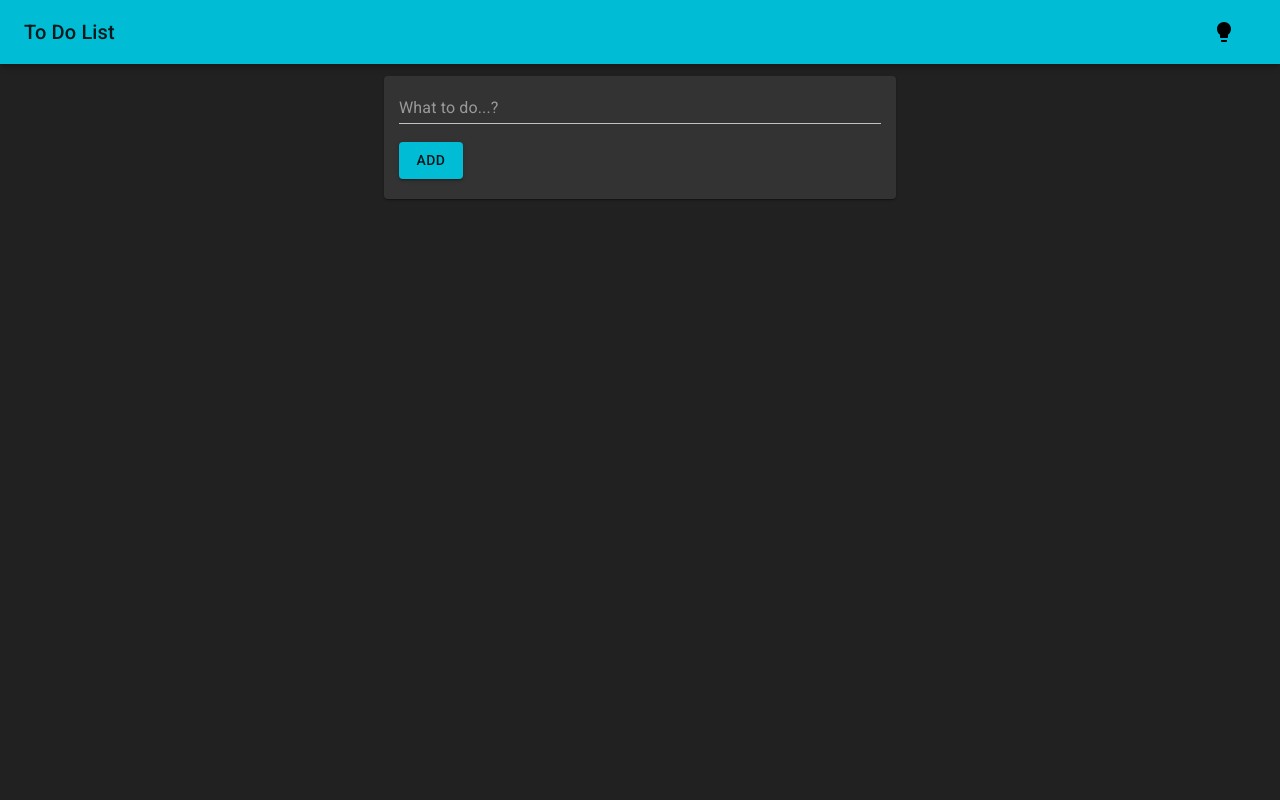
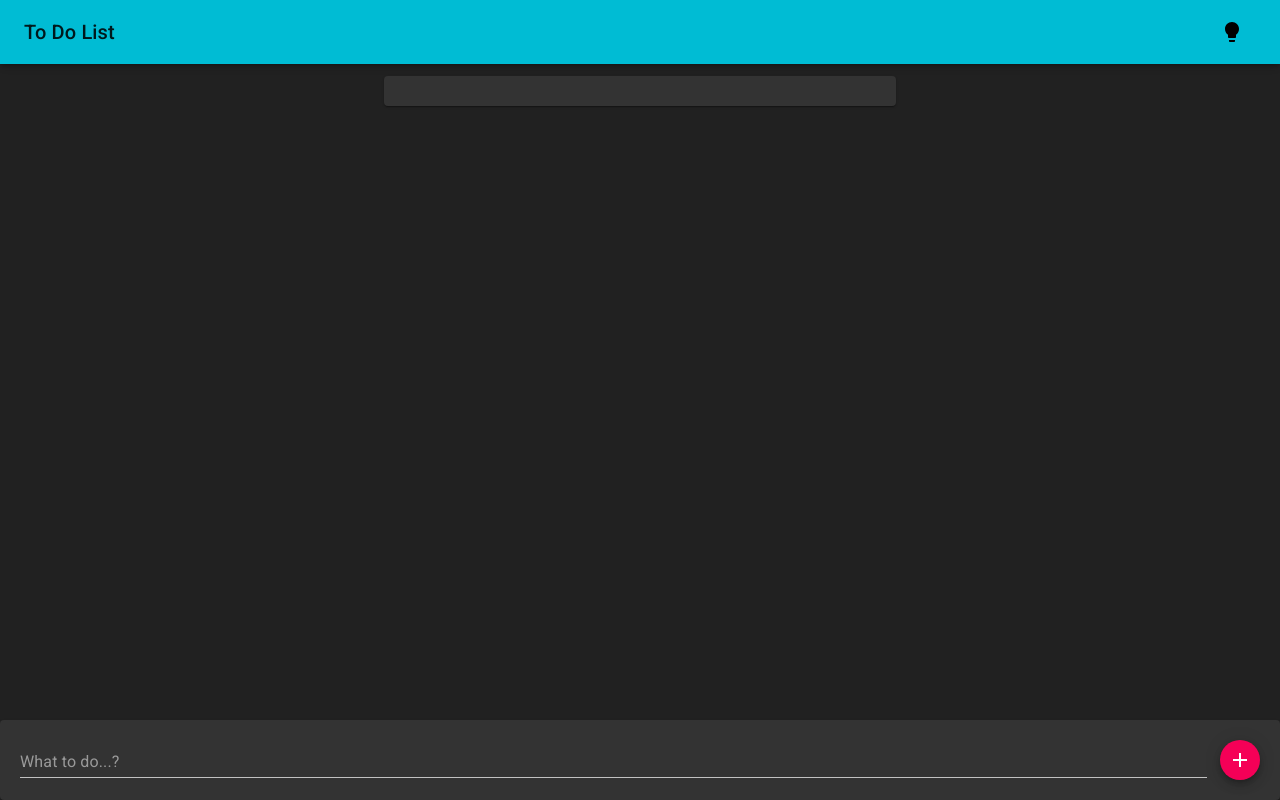
Before and after one commit to 4nubhav/Todo, a React (Create React App) app: page / in a window 1280 px wide. Built offline with nearby package versions, Linux system fonts and the light colour scheme.

Commit message:
Moved TextField to bottom

```diff
--- /dev/null
+++ b/src/components/AddTodo.js
@@ -0,0 +1,42 @@
+import React, {useState} from "react";
+import './css/AddTodo.css'
+import TextField from "@material-ui/core/TextField";
+import Fab from "@material-ui/core/Fab";
+import AddIcon from '@material-ui/icons/Add';
+import Paper from "@material-ui/core/Paper";
+
+function AddTodo(props) {
+    const [newTask, setNewTask] = useState("");
+
+    const addTask = () => {
+        if (newTask !== '') {
+            props.addToTasks(newTask);
+            setNewTask("");
+        }
+    };
+
+    return (
+        <Paper id="form-paper">
+            <TextField
+                className="new-task-tf"
+                type="text"
+                required={true}
+                value={newTask}
+                onChange={(e) => setNewTask(e.target.value)}
+                placeholder="What to do...?"
+                margin="normal"
+                autoComplete='off'
+                InputLabelProps={{
+                    shrink: true,
+                }}
+            />
+            <div style={{ float: "right", padding: 10 }}>
+                <Fab size="small" color="secondary">
+                    <AddIcon onClick={addTask}/>
+                </Fab>
+            </div>
+        </Paper>
+    );
+}
+
+export default AddTodo;
--- a/src/components/AppBar.js
+++ b/src/components/AppBar.js
@@ -4,7 +4,7 @@ import AppBar from '@material-ui/core/AppBar';
 import Toolbar from '@material-ui/core/Toolbar';
 import Typography from '@material-ui/core/Typography';
 import CssBaseline from "@material-ui/core/CssBaseline/CssBaseline";
-import Button from '@material-ui/core/Button';
+import IconButton from "@material-ui/core/IconButton";
 import { ThemeContext } from "./contexts/ThemeContext";
 
 const useStyles = makeStyles(theme => ({
@@ -41,9 +41,9 @@ function SimpleAppBar() {
                     <Typography variant="h6" className={classes.title}>
                         To Do List
                     </Typography>
-                    <Button color="inherit" onClick={toggleTheme}>
+                    <IconButton color="inherit" onClick={toggleTheme}>
                         <ThemeIndicator/>
-                    </Button>
+                    </IconButton>
                 </Toolbar>
             </AppBar>
         </div>
--- a/src/components/TodoList.js
+++ b/src/components/TodoList.js
@@ -1,13 +1,12 @@
 import React, { useState } from 'react';
 import './css/TodoList.css'
 import 'typeface-roboto';
-import Button from '@material-ui/core/Button';
 import IconButton from '@material-ui/core/IconButton';
 import Grid from '@material-ui/core/Grid';
 import Paper from '@material-ui/core/Paper';
-import TextField from '@material-ui/core/TextField';
 import Typography from '@material-ui/core/Typography';
-import DeleteIcon from '@material-ui/icons/Delete';
+import ClearIcon from '@material-ui/icons/Clear';
+import AddTodo from "./AddTodo";
 
 function TodoListItem(props) {
     return (
@@ -16,24 +15,21 @@ function TodoListItem(props) {
                 {props.task}
             </Typography>
             <IconButton onClick={props.handleDelete} value={props.task} style={{ float: "right" }}>
-                <DeleteIcon />
+                <ClearIcon/>
             </IconButton>
         </li>
     );
 }
 
 function TodoList() {
-    const [newTask, setNewTask] = useState("");
     const [tasks, setTasks] = useState(() => {
         const localTasks = localStorage.getItem('tasks');
         return localTasks ? JSON.parse(localTasks) : []
     });
 
-    const addTask = (e) => {
-        e.preventDefault();
+    const addToTasks = (newTask) => {
         setTasks([...tasks, newTask]);
         localStorage.setItem('tasks', JSON.stringify([...tasks, newTask]));
-        setNewTask("");
     };
 
     const deleteTask = (task) => {
@@ -48,36 +44,20 @@ function TodoList() {
                                                               handleDelete={deleteTask} />);
 
     return(
-        <>
+        <div id="container">
             <Grid container>
                 <Grid item xs={12}>
                     <Grid container justify="center">
-                        <Paper id="form-paper">
+                        <Paper id="list-paper">
                             <ul>
-                                <form onSubmit={addTask}>
-                                    <TextField
-                                        id="new-task-tf"
-                                        type="text"
-                                        required={true}
-                                        value={newTask}
-                                        onChange={(e) => setNewTask(e.target.value)}
-                                        placeholder="What to do...?"
-                                        fullWidth
-                                        margin="normal"
-                                        InputLabelProps={{
-                                            shrink: true,
-                                        }}
-                                        autoComplete='off'
-                                    />
-                                    <Button id="add-btn" type="submit" variant="contained" color="primary">Add</Button>
-                                </form>
                                 {taskList}
                             </ul>
                         </Paper>
+                        <AddTodo addToTasks={addToTasks}/>
                     </Grid>
                 </Grid>
             </Grid>
-        </>
+        </div>
     );
 }
 
--- /dev/null
+++ b/src/components/css/AddTodo.css
@@ -0,0 +1,25 @@
+#form-paper {
+    position: fixed;
+    bottom: 0;
+    width: 100%;
+    padding: 10px;
+}
+
+.new-task-tf {
+    width: 80%;
+    padding-left: 10px !important;
+}
+
+/* MEDIA QUERIES */
+
+@media screen and (min-width: 600px) {
+    .new-task-tf {
+        width: 90%;
+    }
+}
+
+@media screen and (min-width: 1280px) {
+    .new-task-tf {
+        width: 95%;
+    }
+}
--- a/src/components/css/TodoList.css
+++ b/src/components/css/TodoList.css
@@ -1,13 +1,13 @@
-#form-paper {
-    margin: 20px;
-    padding: 0 15px 10px 15px;
+#container {
+    padding-bottom: 56px;
 }
 
-#add-btn {
-    margin: 10px 0 10px 0;
+#list-paper {
+    margin: 20px;
+    padding: 15px 15px 15px 20px;
 }
 
-#form-paper ul {
+#list-paper ul {
     list-style-type: none;
     margin: 0;
     padding: 0;
@@ -15,20 +15,24 @@
 
 /* MEDIA QUERIES */
 
-@media screen and (max-width: 700px){
-    #form-paper {
+@media screen and (max-width: 600px) {
+    #list-paper {
         min-width: 90%;
     }
 }
 
-@media screen and (min-width: 700px){
-    #form-paper {
+@media screen and (min-width: 600px) {
+    #container {
+        padding-bottom: 70px;
+    }
+
+    #list-paper {
         min-width: 60%;
     }
 }
 
-@media screen and (min-width: 1200px) {
-    #form-paper {
+@media screen and (min-width: 1280px) {
+    #list-paper {
         min-width: 40%;
     }
 }
```
